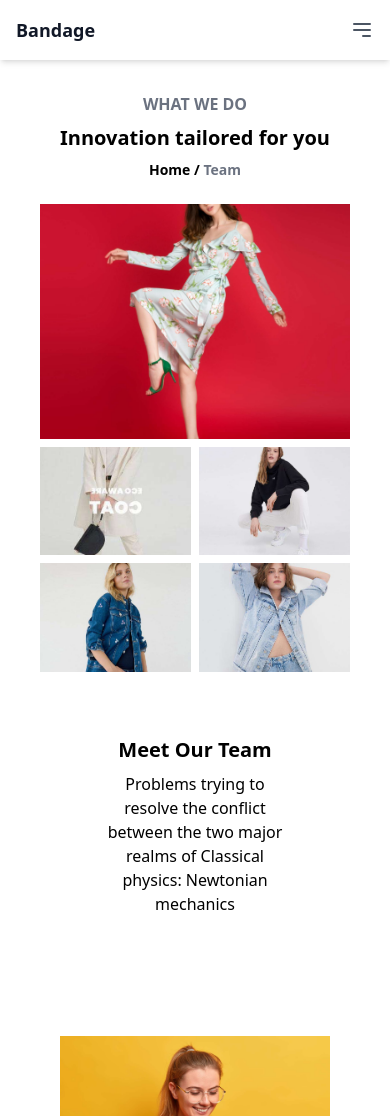
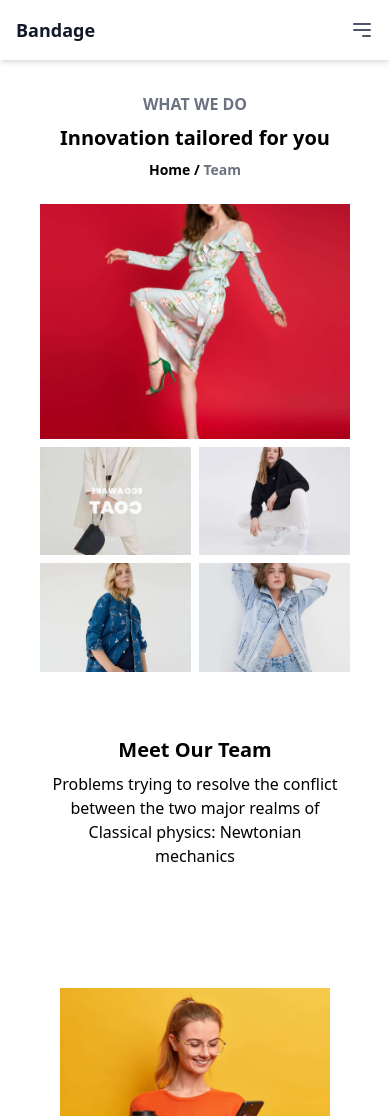
Before and after one commit to SalmanO7/Hackathon_2.0, a Next.js app: page /product in a window 390 px wide. Shown: the top 1116 px of the page. Built offline with nearby package versions, Linux system fonts and the light colour scheme; no server answers.

Commit message:
Complete e commerce

```diff
--- a/app/components/About/AboutProducts.tsx
+++ b/app/components/About/AboutProducts.tsx
@@ -49,7 +49,7 @@ const AboutProducts = () => {
       <div className="flex flex-col justify-center items-center gap-5">
         <div className="flex flex-col justify-center items-center gap-2 pt-16 pb-20">
           <h2 className="font-semibold text-xl xl:text-2xl">Meet Our Team</h2>
-          <p className="w-3/5 text-center">
+          <p className="w-full px-2 sm:px-0 sm:w-4/5 md:w-3/5 text-center">
             Problems trying to resolve the conflict between the two major realms
             of Classical physics: Newtonian mechanics{" "}
           </p>
```
